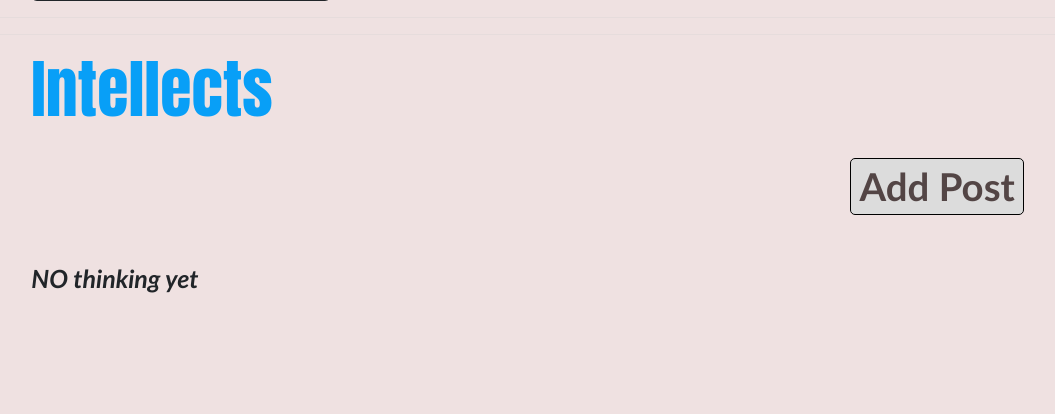
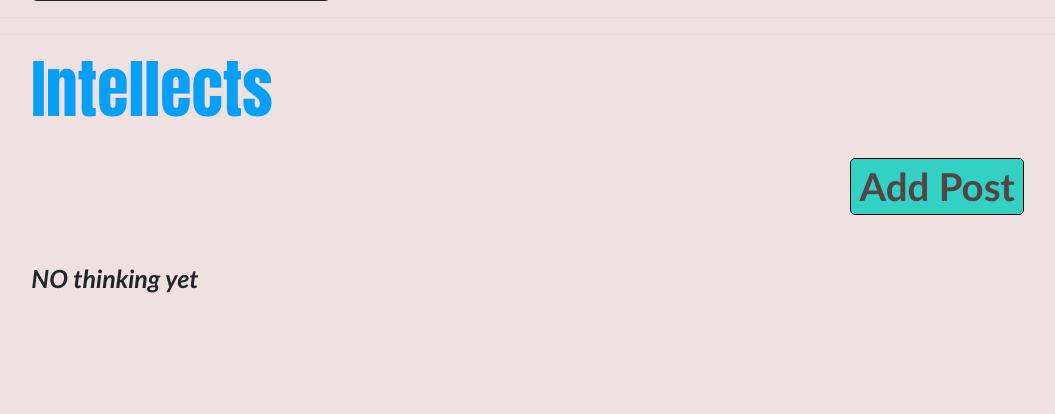
Before and after one commit to vransh/vriddhi, a Flask app: template templates/profile.html in a window 1280 px wide. Shown: the part 855-1269 px from the top of the page, without its empty margins (84-1139 px from the left). Run offline with Flask 3, Linux system fonts and the light colour scheme; the template is opened without the code that fills it, so the values that code supplies are empty; some libraries are stand-ins or nearby versions; some web fonts are replaced.

Commit message:
Update for_account.css

```diff
--- a/static/css/for_account.css
+++ b/static/css/for_account.css
@@ -159,6 +159,10 @@ h1{
          border:3px solid black;
           background:transparent
         }
+#view_button :hover{
+color:black;
+  background:white;
+}
 
 
   .subheading{
@@ -202,7 +206,7 @@ h1{
  float: right;
 
     background:
-  #dcdcdc;
+  #32d1c4;
  border: 1px solid black;
   color: #534545;
   cursor: pointer;
```
